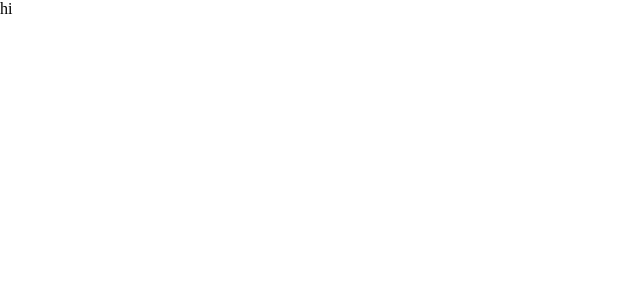
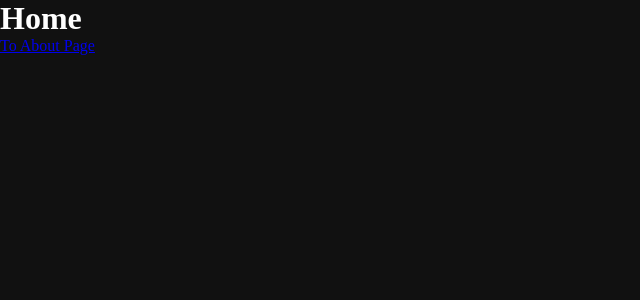
Before and after one commit to seojoonlee-dev/seojoonlee.dev, a React app: page / in a window 1280 px wide. Shown: the top 300 px of the page, without its empty margins (0-640 px from the left). Built offline with nearby package versions, Linux system fonts and the light colour scheme; the HTML template or start-up script is replaced by a standard one.

Commit message:
Implement react router

```diff
--- a/src/App.tsx
+++ b/src/App.tsx
@@ -1,9 +1,23 @@
 import './App.css'
+import { createBrowserRouter, RouterProvider } from 'react-router'
+import Home from './components/Home';
+import About from './components/About';
+
+const router = createBrowserRouter([
+  {
+    path: "/",
+    element: <Home />,
+  },
+  {
+    path: "/about",
+    element: <About />
+  },
+]);
 
 function App() {
   return (
     <>
-      <p>hi</p>
+      <RouterProvider router={router} />
     </>
   )
 }
--- /dev/null
+++ b/src/components/About.tsx
@@ -0,0 +1,7 @@
+export default function About() {
+  return(
+    <>
+      <h1>About</h1>
+    </>
+  )
+}
--- /dev/null
+++ b/src/components/Home.tsx
@@ -0,0 +1,11 @@
+import { Link } from "react-router";
+
+export default function Home() {
+
+  return(
+    <>
+      <h1>Home</h1>
+      <Link to="/about">To About Page</Link>
+    </>
+  )
+}
--- a/src/index.css
+++ b/src/index.css
@@ -2,3 +2,8 @@
   padding: 0;
   margin: 0;
 }
+
+body {
+  background-color: #111111;
+  color: white;
+}
```
Also changed, not shown: package.json (+7 -2 lines), 1 other file (tests, documents, lock files or other folders).
